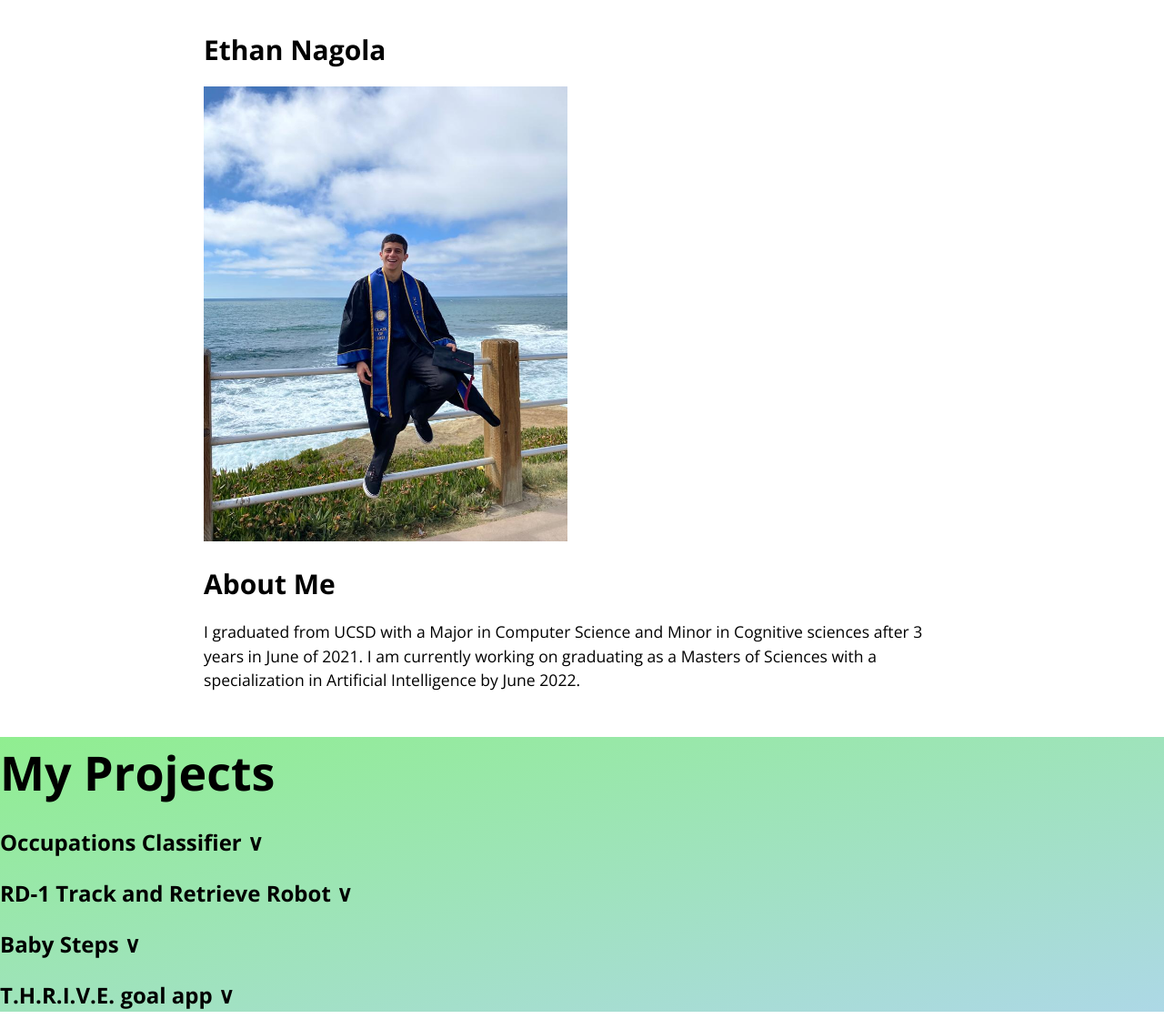
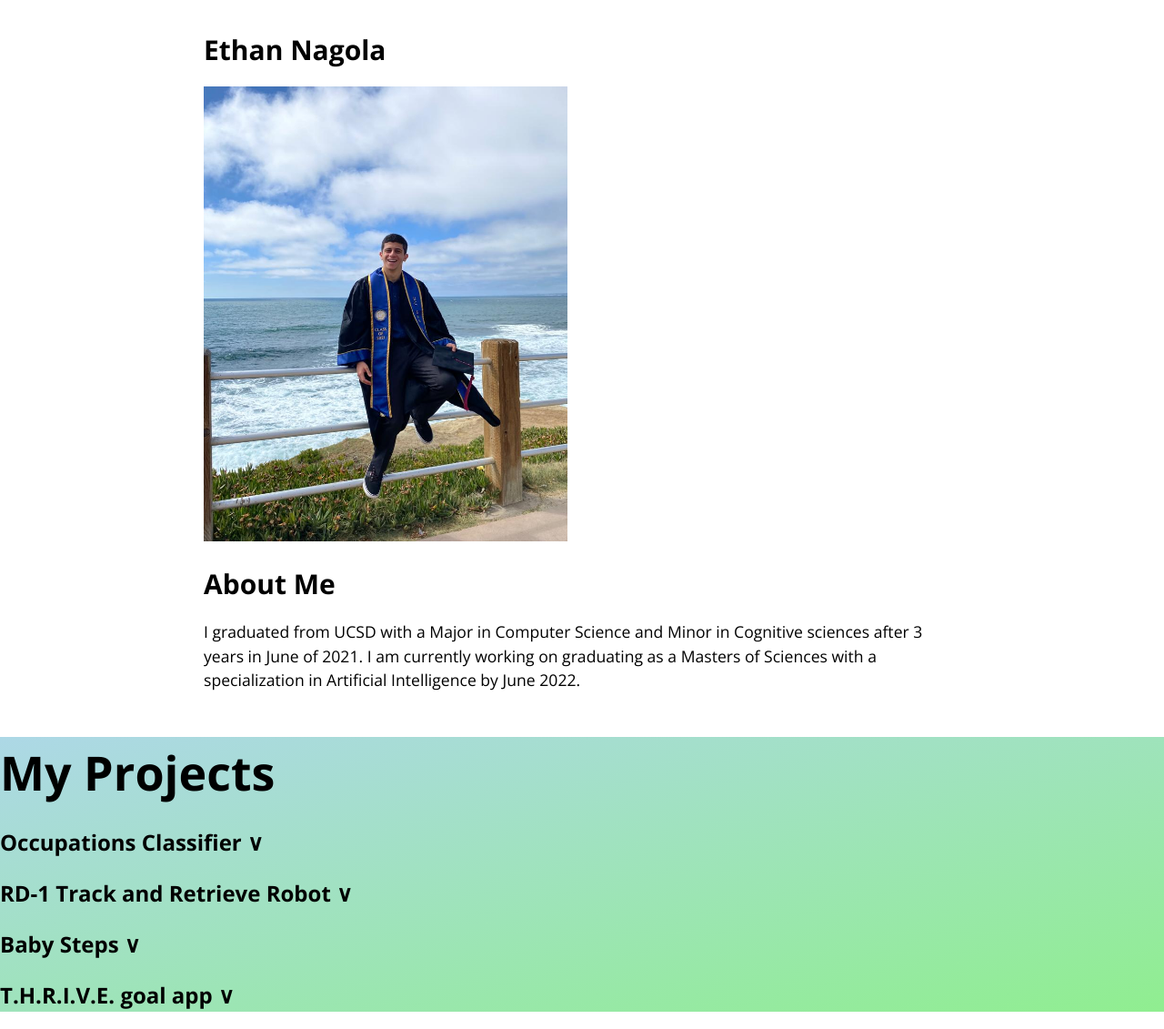
Before and after one commit to enagola/web, a Jekyll site: the page built from docs/ethan.md, in a window 1280 px wide. Shown: the whole page at 91% size. Built offline with Jekyll 4.4.1, drawn with Linux system fonts in a browser that asks for light colours.

Commit message:
Update template.html

```diff
--- a/docs/_layouts/template.html
+++ b/docs/_layouts/template.html
@@ -69,20 +69,20 @@
 
     </section>
 
-    <section style='background-image: linear-gradient(to bottom right, lightgreen, lightblue);'>
+    <section style='background-image: linear-gradient(to top left, lightgreen, lightblue);'>
       <h1 class="project-name">My Projects</h1>
 
       <h2 class='relative' onclick="toggleText()">Occupations Classifier &#9; &or;</h2>
-      <div id='demo' style='display: none;background-image: linear-gradient(to bottom right, lightgreen, lightblue);'><p>This is the description of the project.</p> <a href="https://enagola.github.io/web/CSE203B.pdf" type="application/pdf" class="btn">Occupations Classifier</a></div>
+      <div id='demo' style='display: none;background-image: linear-gradient(to top left, lightgreen, lightblue);'><p>This is the description of the project.</p> <a href="https://enagola.github.io/web/CSE203B.pdf" type="application/pdf" class="btn">Occupations Classifier</a></div>
 
       <h2 class='relative' onclick="toggleText2()">RD-1 Track and Retrieve Robot &#9; &or;</h2>
-      <div id='demo2' style='display: none;background-image: linear-gradient(to bottom right, lightgreen, lightblue);'><p>This is the description of the project.</p> <a href="https://enagola.github.io/web/Final_report_cse145.pdf" class="btn">RD-1 Track and Retrieve Robot</a></div>
+      <div id='demo2' style='display: none;background-image: linear-gradient(to top left, lightgreen, lightblue);'><p>This is the description of the project.</p> <a href="https://enagola.github.io/web/Final_report_cse145.pdf" class="btn">RD-1 Track and Retrieve Robot</a></div>
 
       <h2 class='relative' onclick="toggleText3()">Baby Steps &#9; &or;</h2>
-      <div id='demo3' style='display: none;background-image: linear-gradient(to bottom right, lightgreen, lightblue);'><p>This is the description of the project.</p> <a href="https://www.youtube.com/watch?v=W8iOpEHBDII&ab_channel=EthanNagola" class="btn">Baby Steps</a></div>
+      <div id='demo3' style='display: none;background-image: linear-gradient(to top left, lightgreen, lightblue);'><p>This is the description of the project.</p> <a href="https://www.youtube.com/watch?v=W8iOpEHBDII&ab_channel=EthanNagola" class="btn">Baby Steps</a></div>
 
       <h2 class='relative' onclick="toggleText4()">T.H.R.I.V.E. goal app &#9; &or;</h2>
-      <div id='demo4' style='display: none;background-image: linear-gradient(to bottom right, lightgreen, lightblue);'><p>This is the description of the project.</p> <a href="https://youtu.be/BbzbG_M_1v0?t=199" class="btn">T.H.R.I.V.E. goal app</a></div>
+      <div id='demo4' style='display: none;background-image: linear-gradient(to top left, lightgreen, lightblue);'><p>This is the description of the project.</p> <a href="https://youtu.be/BbzbG_M_1v0?t=199" class="btn">T.H.R.I.V.E. goal app</a></div>
 
     </section>
 
```
